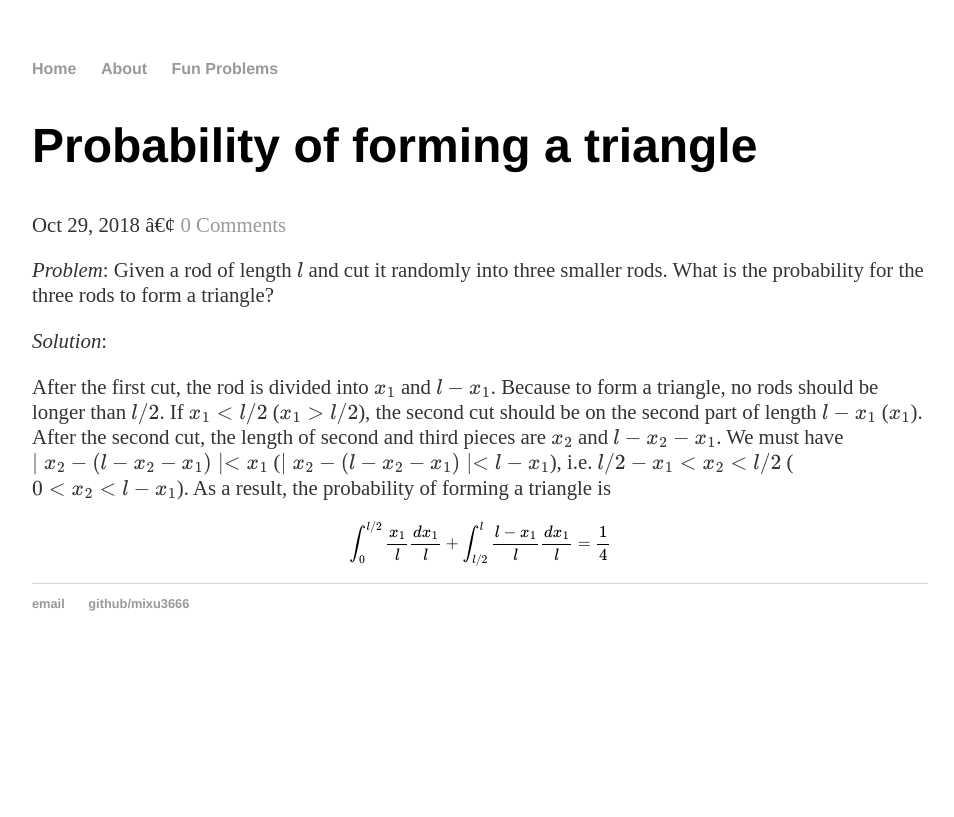
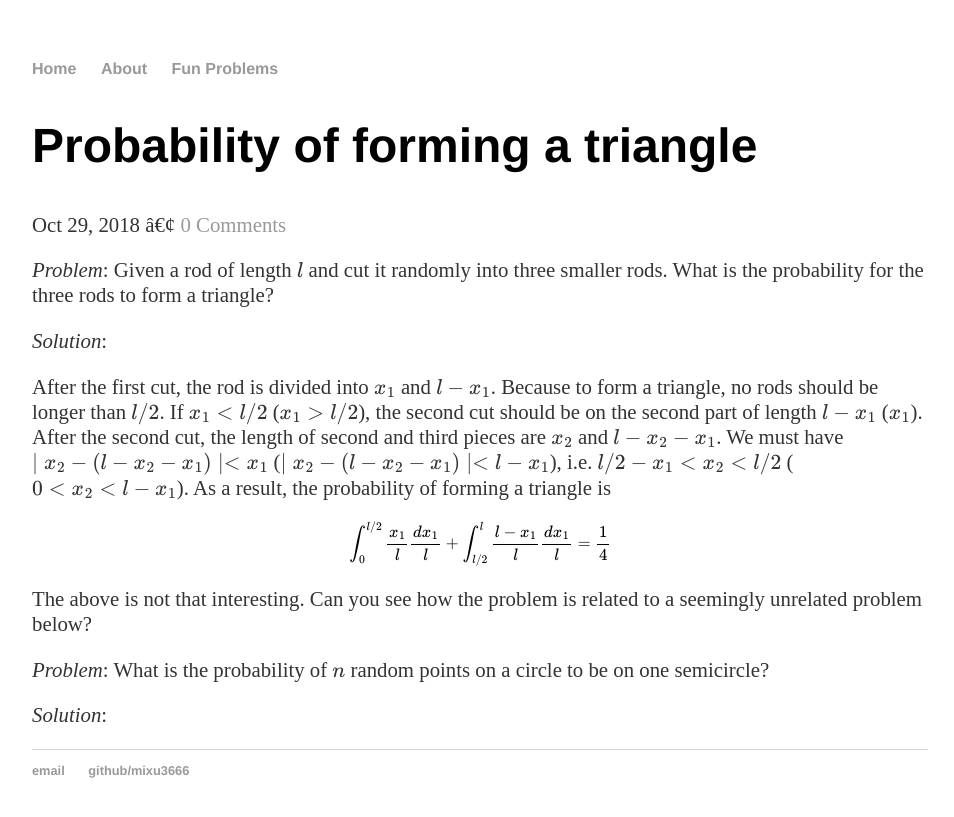
Before and after one commit to mixu3666/mixu3666.github.io, a Jekyll site: the page built from _posts/2018-10-29-Probability-of-Forming-a-Triangle.md, in a window 1280 px wide. Shown: the top 817 px of the page, without its empty margins (160-1114 px from the left). Built offline with Jekyll 4.4.1, drawn with Linux system fonts in a browser that asks for light colours; formulas are drawn with MathJax 3; a script that is not in the unit is left out; comment, search, counter and statistics services are not loaded.

Commit message:
Update 2018-10-29-Probability-of-Forming-a-Triangle.md

```diff
--- a/_posts/2018-10-29-Probability-of-Forming-a-Triangle.md
+++ b/_posts/2018-10-29-Probability-of-Forming-a-Triangle.md
@@ -16,3 +16,9 @@ $l/2-x_1<x_2<l/2$ ($0<x_2<l-x_1$). As a result, the probability of forming a tri
 $$
 \int_0^{l/2} \frac{x_1}{l} \frac{dx_1}{l} + \int_{l/2}^l \frac{l-x_1}{l}\frac{dx_1}{l}=\frac{1}{4}
 $$
+
+The above is not that interesting. Can you see how the problem is related to a seemingly unrelated problem below?
+
+*Problem*: What is the probability of $n$ random points on a circle to be on one semicircle?
+
+*Solution*:
```
